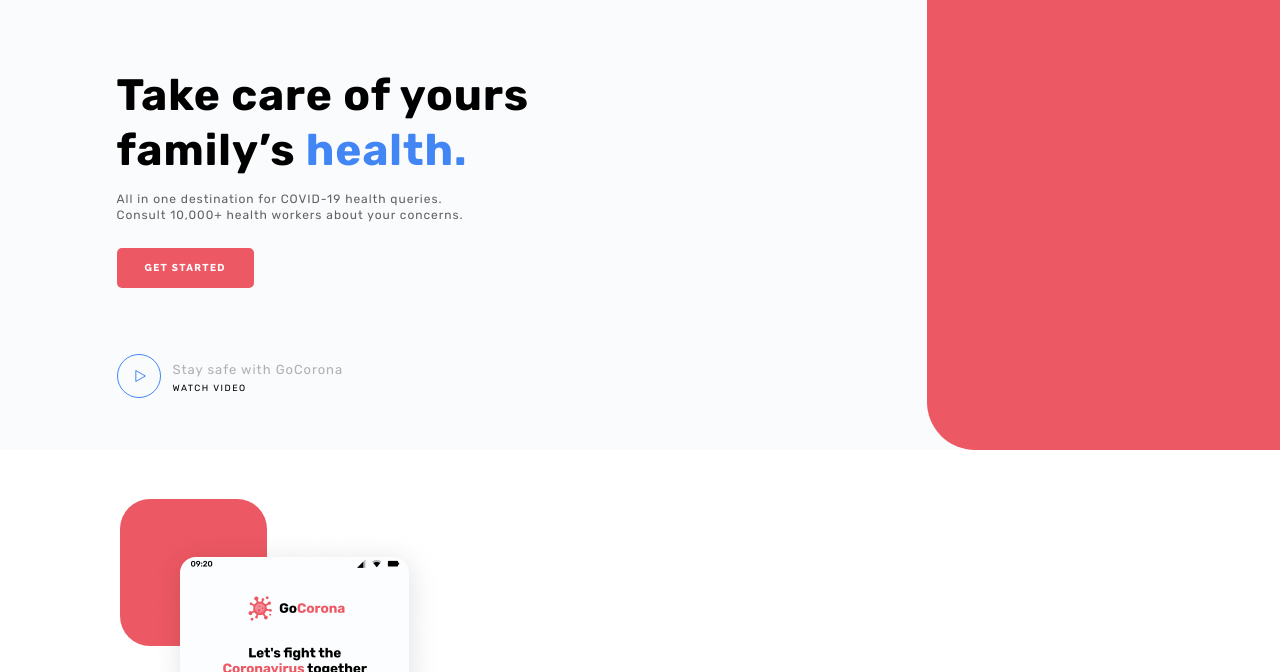
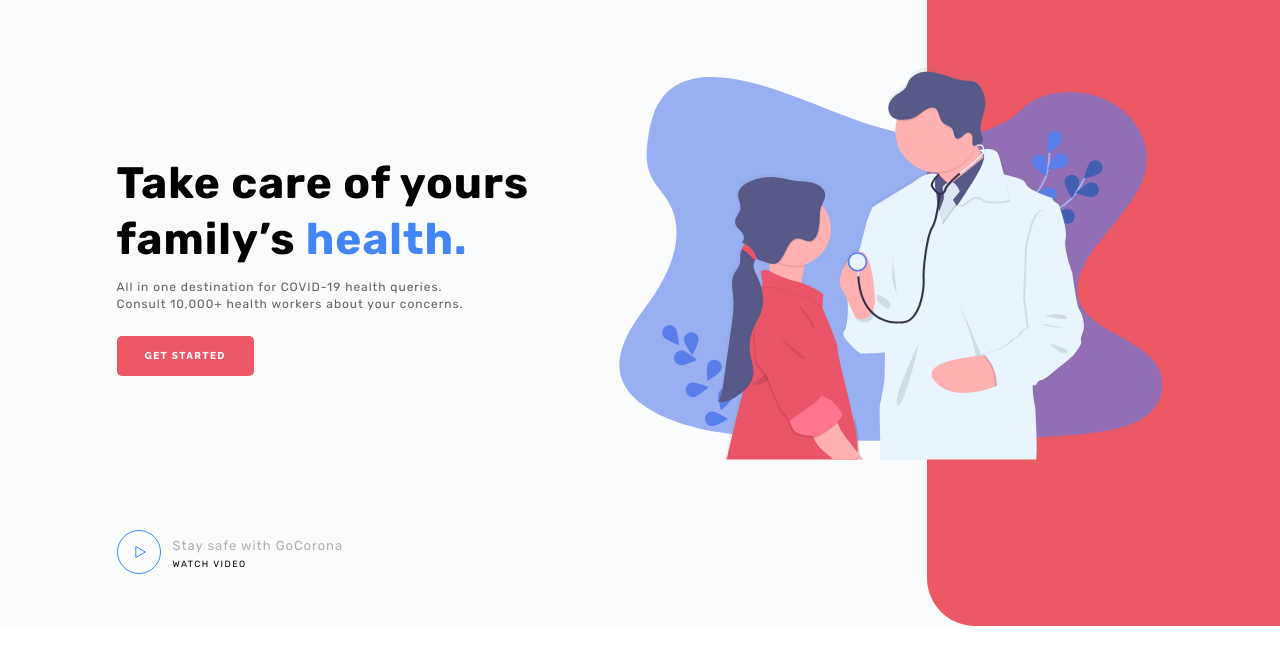
Before and after one commit to Spook-tech/gocorona, a plain HTML site: page index.html in a window 1280 px wide. Shown: the part 84-756 px from the top of the page. Drawn offline with Linux system fonts and the light colour scheme; the site is published under a folder, as on GitHub Pages, so addresses that start at the root find nothing.

Commit message:
Update index.html

```diff
--- a/index.html
+++ b/index.html
@@ -6,7 +6,7 @@
 	<meta charset="UTF-8">
 	<meta http-equiv="X-UA-Compatible" content="IE=edge">
 	<meta name="viewport" content="width=device-width, initial-scale=1.0">
-	<title>Document</title>
+	<title>GoCorona</title>
 	<body>
 		<div class="wrapper">
 			<header class="header">
@@ -39,7 +39,7 @@
 							</div>
 						</div>
 						<div class="get-started__img">
-							<img src="/img/GetStarted-img.svg" alt="">
+							<img src="img/GetStarted-img.svg" alt="">
 						</div>
 						<div class="get-started__video">
 							<div class="get-started__video__icon"><img src="img/icons/GetStarted-start-video.svg" alt=""></div>
```
